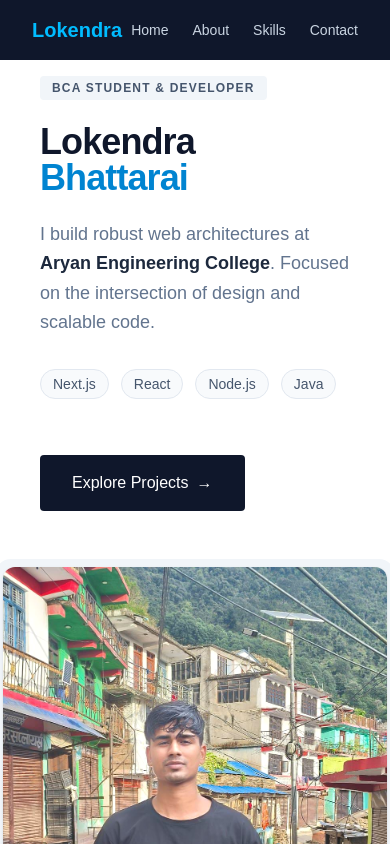
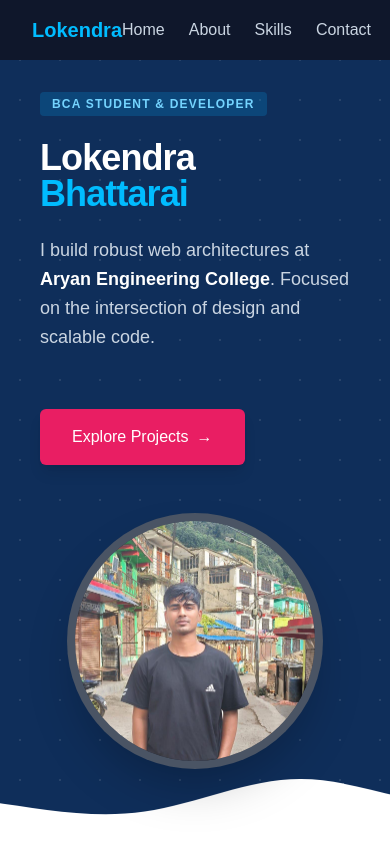
Before and after one commit to bhattarailaxman04-bit/portfolio, a Next.js app in the folder frontend/: page / in a window 390 px wide. Shown: the top 844 px of the page. Built offline with nearby package versions, Linux system fonts and the light colour scheme.

Commit message:
Refactor Hero, Navbar, Skills, and Contact components with updated global styles

```diff
--- a/frontend/app/page.jsx
+++ b/frontend/app/page.jsx
@@ -1,23 +1,37 @@
 "use client";
 
-import { useState } from "react";
 import Navbar from "@/components/Navbar";
 import Hero from "@/components/Hero";
 import About from "@/components/About";
 import Skills from "@/components/Skills";
 import Contact from "@/components/Contact";
+import Footer from "@/components/Footer";
 
 export default function Page() {
-  const [active, setActive] = useState("home");
+  return (
+    <div className="bg-slate-900 text-white min-h-screen scroll-smooth">
+      <Navbar />
 
-  return (
-    <div className="bg-slate-900 text-white min-h-screen">
-      <Navbar setActive={setActive} />
+      <section id="home">
+        <Hero />
+      </section>
 
-      {active === "home" && <Hero />}
-      {active === "about" && <About />}
-      {active === "skills" && <Skills />}
-      {active === "contact" && <Contact />}
+      <section id="about">
+        <About />
+      </section>
+
+      <section id="skills">
+        <Skills />
+      </section>
+
+      <section id="contact">
+        <Contact />
+      </section>
+
+      {/* Footer at the bottom */}
+      <footer id="footer">
+        <Footer />
+      </footer>
     </div>
   );
 }
--- a/frontend/components/Contact.jsx
+++ b/frontend/components/Contact.jsx
@@ -60,7 +60,7 @@ export default function Contact() {
                 <div className="p-3 bg-white rounded-lg shadow-sm text-green-600 group-hover:bg-green-600 group-hover:text-white transition-all"><FaWhatsapp /></div>
                 <span className="font-semibold text-sm">WhatsApp</span>
               </a>
-              <a href="https://github.com/bhattarailaxman04-bit" target="_blank" rel="noreferrer" className="flex items-center gap-4 p-4 rounded-xl bg-slate-50 border border-slate-100 hover:bg-slate-900 hover:border-slate-900 transition-all group">
+              <a href="https://github.com/bhattarailaxman04-bit" target="_blank" rel="noreferrer" className="flex items-center gap-4 p-4 rounded-xl bg-slate-50 border border-slate-100 hover:bg-blue-400 hover:border-slate-900 transition-all group">
                 <div className="p-3 bg-white rounded-lg shadow-sm text-slate-900 group-hover:bg-white group-hover:text-slate-900 transition-all"><FaGithub /></div>
                 <span className="font-semibold text-sm">GitHub</span>
               </a>
--- a/frontend/components/Hero.jsx
+++ b/frontend/components/Hero.jsx
@@ -5,7 +5,6 @@ import { FaGithub, FaTimes } from "react-icons/fa";
 export default function Hero() {
   const [isOpen, setIsOpen] = useState(false);
 
-  // Your specific projects
   const featuredProjects = [
     {
       title: "Medipro",
@@ -22,37 +21,56 @@ export default function Hero() {
   ];
 
   return (
-    <section className="min-h-screen flex flex-col md:flex-row justify-center items-center px-10 bg-white text-slate-900 relative">
+    <section className="min-h-screen flex flex-col md:flex-row justify-center items-center px-10 bg-[#0f2e5a] text-white relative overflow-hidden">
 
-      {/* 1. Left side: content */}
-      <div className="md:w-3/5 space-y-6">
-        <div className="inline-block px-3 py-1 bg-slate-100 text-slate-600 text-xs font-bold uppercase tracking-widest rounded mt-4 md:mt-0">
+      {/* 1. Static Dot Background Pattern */}
+      <div className="absolute inset-0 opacity-10 pointer-events-none"
+        style={{
+          backgroundImage: `radial-gradient(circle, #ffffff 1.5px, transparent 1.5px)`,
+          backgroundSize: '40px 40px',
+        }}
+      />
+
+      {/* 2. MOVING WAVE COMPONENT */}
+      <div className="absolute bottom-0 left-0 w-full overflow-hidden leading-[0] z-20">
+        <svg
+          className="relative block w-[200%] h-[150px] md:h-[250px] animate-wave"
+          viewBox="0 0 1440 320"
+          preserveAspectRatio="none"
+        >
+          <path
+            fill="#ffffff"
+            d="M0,192L48,197.3C96,203,192,213,288,229.3C384,245,480,267,576,250.7C672,235,768,181,864,181.3C960,181,1056,235,1152,234.7C1248,235,1344,181,1392,154.7L1440,128L1440,320L1392,320C1344,320,1248,320,1152,320C1056,320,960,320,864,320C768,320,672,320,576,320C480,320,384,320,288,320C192,320,96,320,48,320L0,320Z"
+          ></path>
+          {/* Second identical path for seamless looping */}
+          <path
+            fill="#ffffff"
+            transform="translateX(1440)"
+            d="M1440,192L1488,197.3C1536,203,1632,213,1728,229.3C1824,245,1920,267,2016,250.7C2112,235,2208,181,2304,181.3C2400,181,2496,235,2592,234.7C2688,235,2784,181,2832,154.7L2880,128L2880,320L2832,320C2784,320,2688,320,2592,320C2496,320,2400,320,2304,320C2208,320,2112,320,2016,320C1920,320,1824,320,1728,320C1632,320,1536,320,1488,320L1440,320Z"
+          ></path>
+        </svg>
+      </div>
+
+      {/* 3. Content Side */}
+      <div className="md:w-3/5 space-y-6 z-30">
+        <div className="inline-block px-3 py-1 bg-sky-500/20 text-sky-300 text-xs font-bold uppercase tracking-widest rounded mt-4 md:mt-0">
           BCA Student & Developer
         </div>
 
-        <h1 className="text-4xl md:text-6xl font-extrabold tracking-tight text-slate-900 leading-none">
+        <h1 className="text-4xl md:text-6xl font-extrabold tracking-tight leading-none">
           Lokendra <br />
-          <span className="text-sky-600">Bhattarai</span>
+          <span className="text-sky-400">Bhattarai</span>
         </h1>
 
-        <p className="text-lg md:text-xl text-slate-500 max-w-lg leading-relaxed">
-          I build robust web architectures at <span className="font-semibold text-slate-800">Aryan Engineering College</span>.
+        <p className="text-lg md:text-xl text-slate-300 max-w-lg leading-relaxed">
+          I build robust web architectures at <span className="font-semibold text-white">Aryan Engineering College</span>.
           Focused on the intersection of design and scalable code.
         </p>
 
-        <div className="flex flex-wrap gap-3 pt-2">
-          {['Next.js', 'React', 'Node.js', 'Java'].map((skill) => (
-            <span key={skill} className="px-3 py-1 border border-slate-200 rounded-full text-sm text-slate-600 bg-slate-50">
-              {skill}
-            </span>
-          ))}
-        </div>
-
         <div className="pt-8">
-          {/* Action: Now opens the Modal */}
           <button
             onClick={() => setIsOpen(true)}
-            className="group relative inline-flex items-center gap-2 px-8 py-4 bg-slate-900 text-white rounded-sm font-medium transition-all hover:bg-sky-600"
+            className="group relative inline-flex items-center gap-2 px-8 py-4 bg-[#e91e63] text-white rounded-md font-medium transition-all hover:scale-105 shadow-lg"
           >
             Explore Projects
             <span className="transition-transform group-hover:translate-x-1">→</span>
@@ -60,62 +78,52 @@ export default function Hero() {
         </div>
       </div>
 
-      {/* 2. Right side: Image */}
-      <div className="md:w-2/5 mt-12 md:mt-0 flex justify-center">
-        <div className="relative p-2 bg-slate-100 rounded-2xl">
+      {/* 4. Perfectly Circular Image Side */}
+      <div className="md:w-2/5 mt-12 md:mt-0 flex justify-center z-30">
+        <div className="relative w-64 h-64 md:w-80 md:h-80 rounded-full border-[8px] border-white/20 overflow-hidden shadow-2xl flex items-center justify-center bg-slate-800">
           <img
             src={HeroImage.src}
-            alt="Lokendra"
-            className="rounded-xl shadow-sm max-w-sm object-cover filter contrast-[1.05]"
+            alt="Lokendra Bhattarai"
+            className="w-full h-full object-cover"
           />
-          <div className="absolute -bottom-6 -left-6 bg-white p-4 shadow-xl rounded-lg border border-slate-100 hidden lg:block">
-            <p className="text-xs text-slate-400 font-bold uppercase">Location</p>
-            <p className="text-sm font-semibold text-slate-800">Kathmandu, Nepal</p>
-          </div>
         </div>
       </div>
 
-      {/* 3. DYNAMIC FEATURE: Project Modal */}
+      {/* 5. Project Modal (Kept from original) */}
       {isOpen && (
-        <div className="fixed inset-0 z-50 flex items-center justify-center p-4 bg-slate-900/60 backdrop-blur-md">
-          <div className="bg-white w-full max-w-2xl rounded-2xl shadow-2xl overflow-hidden relative border border-slate-200">
-            {/* Close UI */}
-            <button
-              onClick={() => setIsOpen(false)}
-              className="absolute top-4 right-4 text-slate-400 hover:text-slate-900 transition-colors"
-            >
+        <div className="fixed inset-0 z-50 flex items-center justify-center p-4 bg-slate-900/80 backdrop-blur-sm">
+          <div className="bg-white w-full max-w-2xl rounded-2xl shadow-2xl overflow-hidden relative text-slate-900">
+            <button onClick={() => setIsOpen(false)} className="absolute top-4 right-4 text-slate-400 hover:text-black">
               <FaTimes size={20} />
             </button>
-
             <div className="p-8">
-              <h2 className="text-2xl font-bold mb-1">Select a Project</h2>
-              <p className="text-slate-500 text-sm mb-6">Direct links to my GitHub repositories</p>
-
+              <h2 className="text-2xl font-bold mb-6">Featured Projects</h2>
               <div className="space-y-4">
-                {featuredProjects.map((project) => (
-                  <a
-                    key={project.title}
-                    href={`https://github.com/${project.repo}`}
-                    target="_blank"
-                    rel="noopener noreferrer"
-                    className="flex items-center justify-between p-5 bg-slate-50 border border-slate-100 rounded-xl hover:border-sky-500 hover:bg-sky-50 transition-all group"
-                  >
+                {featuredProjects.map((p) => (
+                  <a key={p.title} href={`https://github.com/${p.repo}`} target="_blank" className="flex items-center justify-between p-4 bg-slate-50 border rounded-xl hover:border-sky-500 transition-colors group">
                     <div>
-                      <h3 className="font-bold text-slate-900 group-hover:text-sky-600 transition-colors">{project.title}</h3>
-                      <p className="text-sm text-slate-500">{project.desc}</p>
+                      <h3 className="font-bold group-hover:text-sky-600">{p.title}</h3>
+                      <p className="text-sm text-slate-500">{p.desc}</p>
                     </div>
-                    <FaGithub className="text-2xl text-slate-400 group-hover:text-slate-900" />
+                    <FaGithub className="text-2xl" />
                   </a>
                 ))}
               </div>
-
-              <p className="mt-8 text-center text-xs text-slate-400">
-                Click a project to view code on GitHub
-              </p>
             </div>
           </div>
         </div>
       )}
+
+      {/* WAVE ANIMATION STYLES */}
+      <style jsx global>{`
+        @keyframes waveSideToSide {
+          0% { transform: translateX(0); }
+          100% { transform: translateX(-50%); }
+        }
+        .animate-wave {
+          animation: waveSideToSide 15s linear infinite;
+        }
+      `}</style>
     </section>
   );
 }
--- a/frontend/components/Navbar.jsx
+++ b/frontend/components/Navbar.jsx
@@ -1,21 +1,14 @@
-export default function Navbar({ setActive }) {
+export default function Navbar() {
   return (
-    <nav className="w-full px-8 py-4 flex justify-between items-center bg-slate-900">
-      <h1 className="text-xl font-bold text-sky-400 ">Lokendra</h1>
+    <nav className="w-full px-8 py-4 flex justify-between items-center bg-slate-900 fixed top-0 z-50">
+      <h1 className="text-xl font-bold text-sky-400">Lokendra</h1>
 
-      <ul className="flex gap-6 text-slate-300 text-sm md:text-base">
-        <li>
-          <button className="hover:text-sky-400" onClick={() => setActive("home")}>Home</button>
-        </li>
-        <li>
-          <button className="hover:text-sky-400" onClick={() => setActive("about")}>About</button>
-        </li>
-        <li>
-          <button className="hover:text-sky-400" onClick={() => setActive("skills")}>Skills</button>
-        </li>
-        <li>
-          <button className="hover:text-sky-400" onClick={() => setActive("contact")}>Contact</button>
-        </li>
+      <ul className="flex gap-6 text-slate-300">
+        <li><a href="#home" className="hover:text-sky-400">Home</a></li>
+        <li><a href="#about" className="hover:text-sky-400">About</a></li>
+        <li><a href="#skills" className="hover:text-sky-400">Skills</a></li>
+        <li><a href="#contact" className="hover:text-sky-400">Contact</a></li>
+
       </ul>
     </nav>
   );
--- a/frontend/components/Skills.jsx
+++ b/frontend/components/Skills.jsx
@@ -2,34 +2,38 @@ import { FaReact, FaNodeJs, FaGitAlt, FaJsSquare, FaJava } from "react-icons/fa"
 import { SiNextdotjs, SiTailwindcss, SiExpress } from "react-icons/si";
 
 const skills = [
-  { name: "Next.js", icon: <SiNextdotjs />, color: "text-white", bg: "hover:border-white/40" },
-  { name: "React.js", icon: <FaReact />, color: "text-cyan-400", bg: "hover:border-cyan-400/40" },
-  { name: "JavaScript", icon: <FaJsSquare />, color: "text-yellow-400", bg: "hover:border-yellow-400/40" },
-  { name: "Tailwind", icon: <SiTailwindcss />, color: "text-sky-400", bg: "hover:border-sky-400/40" },
-  { name: "Node.js", icon: <FaNodeJs />, color: "text-green-500", bg: "hover:border-green-500/40" },
-  { name: "Express", icon: <SiExpress />, color: "text-slate-300", bg: "hover:border-slate-300/40" },
-  { name: "Java", icon: <FaJava />, color: "text-red-500", bg: "hover:border-red-500/40" },
-  { name: "Git", icon: <FaGitAlt />, color: "text-orange-600", bg: "hover:border-orange-600/40" },
+  { name: "Next.js", icon: <SiNextdotjs />, color: "text-gray-800", bg: "hover:border-rose-400/40" },
+  { name: "React.js", icon: <FaReact />, color: "text-cyan-500", bg: "hover:border-cyan-400/40" },
+  { name: "JavaScript", icon: <FaJsSquare />, color: "text-yellow-500", bg: "hover:border-yellow-400/40" },
+  { name: "Tailwind", icon: <SiTailwindcss />, color: "text-sky-500", bg: "hover:border-sky-400/40" },
+  { name: "Node.js", icon: <FaNodeJs />, color: "text-green-500", bg: "hover:border-green-400/40" },
+  { name: "Express", icon: <SiExpress />, color: "text-gray-700", bg: "hover:border-gray-400/40" },
+  { name: "Java", icon: <FaJava />, color: "text-red-500", bg: "hover:border-red-400/40" },
+  { name: "Git", icon: <FaGitAlt />, color: "text-orange-500", bg: "hover:border-orange-400/40" },
 ];
 
 export default function Skills() {
   return (
-    <section id="skills" className="py-24 px-8 bg-[#0f172a] text-white">
+    <section
+      id="skills"
+      className="py-24 px-8 bg-gradient-to-b from-rose-200 via-pink-200 to-rose-50 text-slate-900"
+    >
       <div className="max-w-6xl mx-auto">
 
         {/* Header Section */}
         <div className="flex flex-col md:flex-row justify-between items-end mb-16 gap-6">
           <div className="max-w-xl">
             <h2 className="text-4xl font-extrabold tracking-tight mb-4">
-              Technical <span className="text-sky-500">Toolkit</span>
+              Technical <span className="text-rose-500">Toolkit</span>
             </h2>
-            <p className="text-slate-400 text-lg leading-relaxed">
+            <p className="text-slate-600 text-lg leading-relaxed">
               I specialize in the JavaScript ecosystem, focusing on building scalable
               full-stack applications with modern architecture and clean UI.
             </p>
           </div>
+
           <div className="hidden md:block">
-            <div className="px-4 py-2 bg-slate-800/50 border border-slate-700 rounded-lg text-sm text-slate-400 font-mono">
+            <div className="px-4 py-2 bg-white/60 border border-rose-200 rounded-lg text-sm text-slate-500 font-mono">
               const status = "Always Learning";
             </div>
           </div>
@@ -40,12 +44,14 @@ export default function Skills() {
           {skills.map((skill) => (
             <div
               key={skill.name}
-              className={`group flex flex-col items-center justify-center p-8 bg-slate-900/50 border border-slate-800 rounded-2xl transition-all duration-300 ${skill.bg} hover:bg-slate-800/80`}
+              className={`group flex flex-col items-center justify-center p-8 bg-white/70 border border-rose-200 rounded-2xl transition-all duration-300 ${skill.bg} hover:bg-rose-50`}
             >
-              <div className={`text-5xl mb-4 transition-transform duration-300 group-hover:scale-110 ${skill.color}`}>
+              <div
+                className={`text-5xl mb-4 transition-transform duration-300 group-hover:scale-110 ${skill.color}`}
+              >
                 {skill.icon}
               </div>
-              <span className="text-sm font-semibold tracking-wide text-slate-300 group-hover:text-white transition-colors">
+              <span className="text-sm font-semibold tracking-wide text-slate-700 group-hover:text-slate-900 transition-colors">
                 {skill.name}
               </span>
             </div>
@@ -53,17 +59,20 @@ export default function Skills() {
         </div>
 
         {/* Bottom Feature Bar */}
-        <div className="mt-16 p-8 bg-gradient-to-r from-slate-900 to-slate-800 rounded-3xl border border-slate-800 flex flex-col md:flex-row items-center justify-between gap-6">
+        <div className="mt-16 p-8 bg-gradient-to-r from-rose-100 to-pink-100 rounded-3xl border border-rose-200 flex flex-col md:flex-row items-center justify-between gap-6">
           <div className="flex items-center gap-4">
-              <div className="w-12 h-12 bg-sky-500/20 rounded-full flex items-center justify-center">
-                <div className="w-3 h-3 bg-sky-500 rounded-full animate-pulse" />
+            <div className="w-12 h-12 bg-rose-500/20 rounded-full flex items-center justify-center">
+              <div className="w-3 h-3 bg-rose-500 rounded-full animate-pulse" />
             </div>
             <div>
-                <h4 className="font-bold">Current Learning Phase</h4>
-                <p className="text-sm text-slate-400">Deep diving into Backend System Design & AWS</p>
+              <h4 className="font-bold text-slate-800">Current Learning Phase</h4>
+              <p className="text-sm text-slate-600">
+                Deep diving into Backend System Design & AWS
+              </p>
             </div>
           </div>
-           <button className="px-6 py-2 bg-white text-slate-900 font-bold rounded-lg hover:bg-sky-400 hover:text-white transition-colors">
+
+          <button className="px-6 py-2 bg-rose-500 text-white font-bold rounded-lg hover:bg-rose-600 transition-colors">
             Download CV
           </button>
         </div>
```
Also changed, not shown: frontend/app/globals.css (+21 -0 lines). Lines whose indentation alone changed are shown as unchanged.
